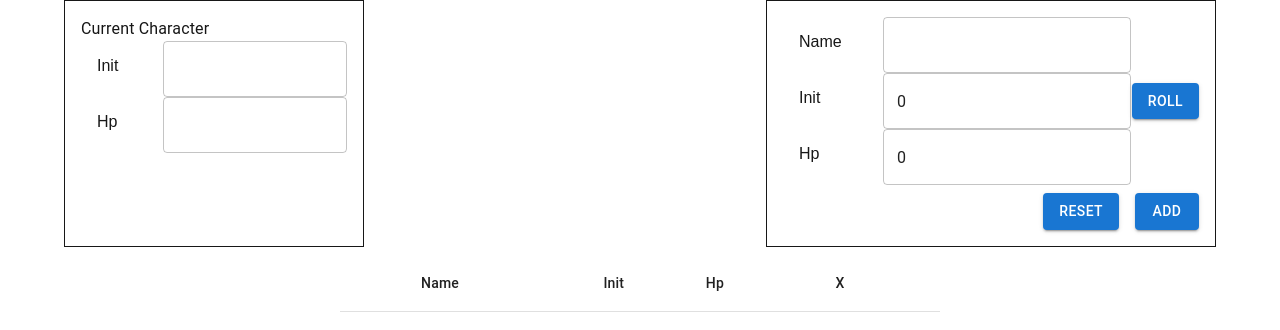
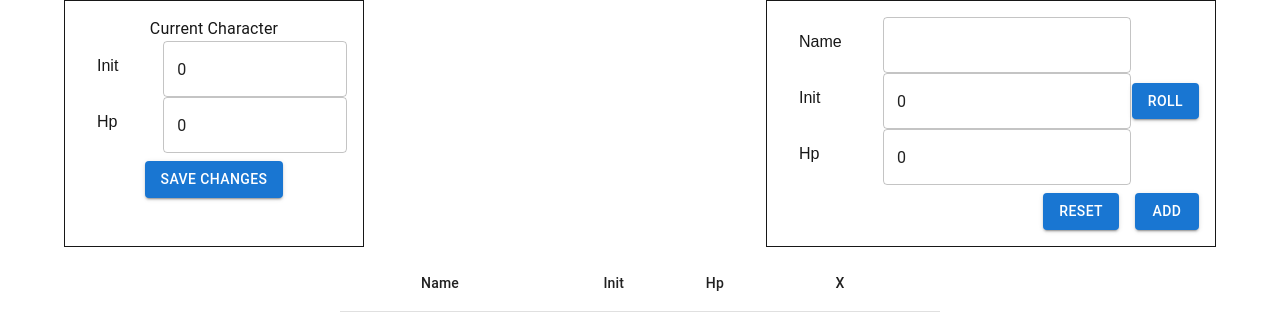
Before and after one commit to BertrandDubillon/DD_Init-helper, a Next.js app: page / in a window 1280 px wide. Shown: the top 330 px of the page. Built offline with nearby package versions, Linux system fonts and the light colour scheme.

Commit message:
Can click on a row to edit the selected character and change HP and Init

```diff
--- a/app/page.js
+++ b/app/page.js
@@ -19,15 +19,13 @@ import DeleteIcon from '@mui/icons-material/Delete';
 import DoneIcon from '@mui/icons-material/Done';
 import CloseIcon from '@mui/icons-material/Close';
 import { flexbox, positions, textAlign } from "@mui/system";
-import { useState } from "react";
+import { useEffect, useState } from "react";
 import { Edu_VIC_WA_NT_Beginner } from "next/font/google";
-import { WrapText } from "@mui/icons-material";
+import { Refresh, WrapText } from "@mui/icons-material";
 
 /*TODO
 Remove floating numbers from number inputs
-Editing characters
 Styling the table
-Improving the delete character button (style, hover)
 If the HP of a character is 0, make the line red or crossed
 Add a fixed ammount of Init next to the roll to account for bonuses, then show the sum
 Add a cool Icon for the tab :)
@@ -68,7 +66,7 @@ function DeleteCharButton({deleteCharacter, characterID, charactersArray}) {
 };
 
 // Table component
-function InitTable({ charactersArray, deleteCharacter }) {
+function InitTable({ charactersArray, deleteCharacter, editChar }) {
 
   // Sorting from highest to lowest Initiative
   const sortedCharactersArray = charactersArray.sort((a, b) => b.init - a.init);
@@ -87,7 +85,7 @@ function InitTable({ charactersArray, deleteCharacter }) {
       <TableBody>
         {sortedCharactersArray.map((character) => {
           return (
-            <TableRow key={character.id} onClick={()=>{console.log('row');
+            <TableRow key={character.id} onClick={()=>{(editChar(character));
             }}>
               <TableCell sx={{textAlign:'center'}}>{character.name}</TableCell>
               <TableCell sx={{textAlign:'right'}}>{character.init}</TableCell>
@@ -194,28 +192,38 @@ function AddNewChar({ addCharacter }) {
   );
 }
 
-function EditSelectedChar({selectedName, selectedInit, selectedHp}) {
-  const [editHP, setEditHp] = useState(selectedHp);
-  const [editInit, setEditInit] = useState(selectedInit);
+function EditSelectedChar({characterToEdit, updateSelectedCharacter}) {
+
+  const [editHP, setEditHp] = useState(characterToEdit.hp);
+  const [editInit, setEditInit] = useState(characterToEdit.init);
+
+  useEffect(()=>{setEditHp(characterToEdit.hp);setEditInit(characterToEdit.init)},[characterToEdit])
+
 
   return(
+
   <Box
   sx={{ display: "flex",
     flexDirection: "column",
     width: 300,
     border : 1,
     p:2}}>
-      <form
-        onSubmit={(e) => {
-          e.preventDefault();
-          // trim() removes white spaces before and after input. Used to check if name isnt blank
-          if (name.trim() !== '' && init !== 0 && hp !== 0)
-          addCharacter(name, init, hp);
-        }}
+      <form onSubmit={(e)=>{
+        e.preventDefault();
+        const editedChar = {id : characterToEdit.id, name:characterToEdit.name, init:editInit, hp:editHP};
+        if (editedChar.init !== characterToEdit.init || editedChar.hp !== characterToEdit.hp){
+        updateSelectedCharacter(editedChar)}}}
+
+        // onSubmit={(e) => {
+        //   e.preventDefault();
+        //   // trim() removes white spaces before and after input. Used to check if name isnt blank
+        //   if (name.trim() !== '' && init !== 0 && hp !== 0)
+        //   addCharacter(name, init, hp);
+        // }}
       >
-      <Typography>Current Character</Typography>
+      <Typography sx={{textAlign:'center'}}>Current Character</Typography>
       <Box>
-        <Typography>{selectedName}</Typography>
+        <Typography sx={{textAlign:'center'}}>{characterToEdit.name}</Typography>
       </Box>
       <Box sx={{ display: "flex" }}>
           <Box p={2} width={100}>
@@ -223,7 +231,7 @@ function EditSelectedChar({selectedName, selectedInit, selectedHp}) {
           </Box>
           <TextField
             id="init"
-            value={selectedInit}
+            value={editInit}
             type="number"
             onChange={(e) => {
               // regex to removes leading zeros
@@ -238,14 +246,21 @@ function EditSelectedChar({selectedName, selectedInit, selectedHp}) {
           <TextField
             id="hp"
             type="number"
-            value={selectedHp}
+            value={editHP}
             onChange={(e) => {
               setEditHp(e.target.value.replace(/^0+/, ''));
             }}
           />
         </Box>
+        <Box sx={{textAlign:'center'}}>
+        <Button sx={{marginTop:1}}variant="contained" color="primary" type="submit"
+          >
+            Save Changes
+            </Button>
+            </Box>
         </form>
   </Box>
+
 )
 }
 
@@ -259,6 +274,10 @@ export default function Home() {
   const [charactersArray, setCharactersArray] = useState([]);
   //ID counter, used to make sure every character has a different key
   const [currentID, setCurentID] = useState(1);
+  const [characterToEdit, setCharacterToEdit] = useState({name : '', init:0, hp:0});
+
+
+
 
   //Function to add a character to the list
   const addCharacter = (charName, charInit, charHp) => {
@@ -278,13 +297,40 @@ export default function Home() {
     setCharactersArray(newCharacterArray);
   }
 
+  //Function to get the selected character to display it in the edit window
+  const selectedCharacter = (character)=>{
+    console.log(character);
+      setCharacterToEdit(character);
+
+  }
+
+  const updateSelectedCharacter = (updatedCharacter)=>{
+    console.log('updated' + JSON.stringify(updatedCharacter));
+
+    const foundChar = charactersArray.find((char)=>char.id === updatedCharacter.id)
+    setCharactersArray(charactersArray.map((char)=>{
+      if (char.id === updatedCharacter.id){
+      return (
+        {...char, hp : updatedCharacter.hp, init : updatedCharacter.init}
+      )}
+      else{
+        return char;
+      }
+        }
+    ))
+
+    console.log(foundChar);
+
+
+  }
+
   return (
     <Container>
       <Box sx={{display : 'flex'}}>
-      <EditSelectedChar></EditSelectedChar>
+      <EditSelectedChar characterToEdit={characterToEdit} updateSelectedCharacter={updateSelectedCharacter}></EditSelectedChar>
       <AddNewChar addCharacter={addCharacter} />
       </Box>
-      <InitTable charactersArray={charactersArray} deleteCharacter={deleteCharacter} />
+      <InitTable charactersArray={charactersArray} deleteCharacter={deleteCharacter} editChar={selectedCharacter} />
     </Container>
   );
 }
```
